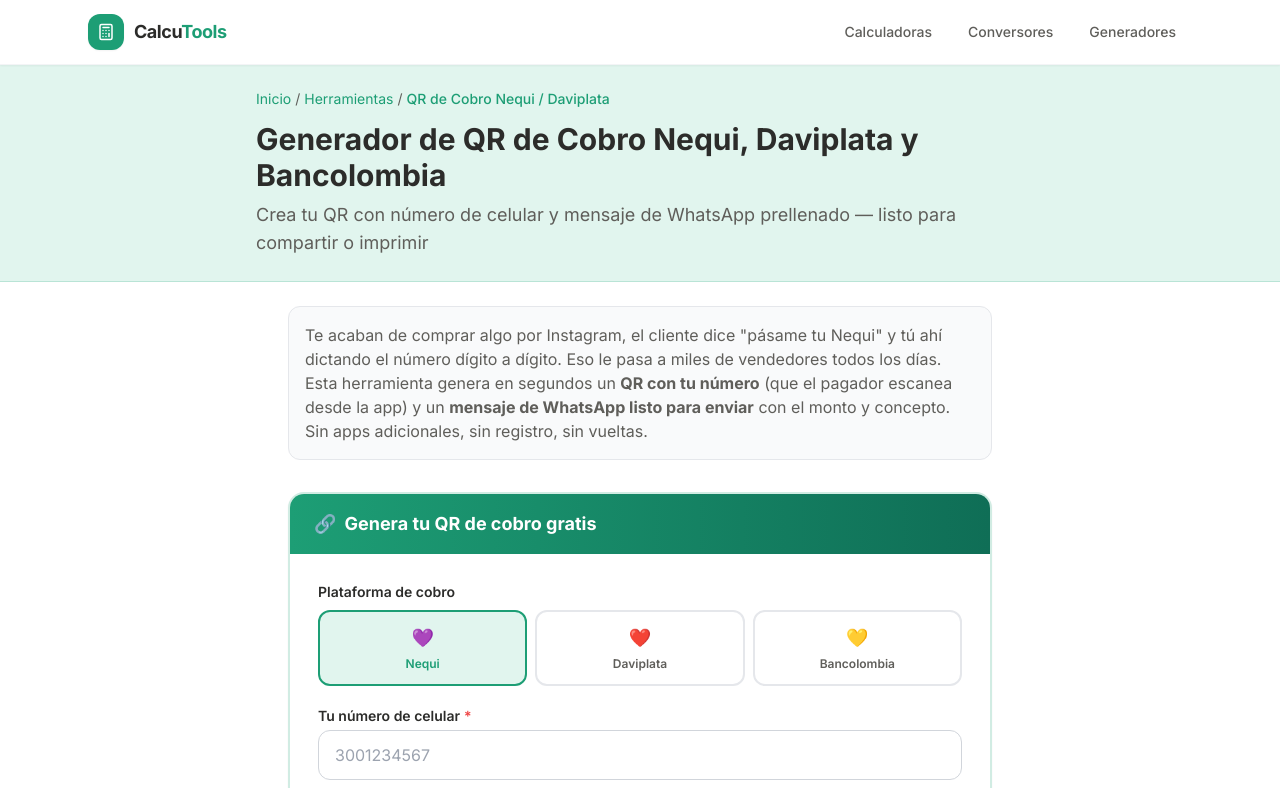
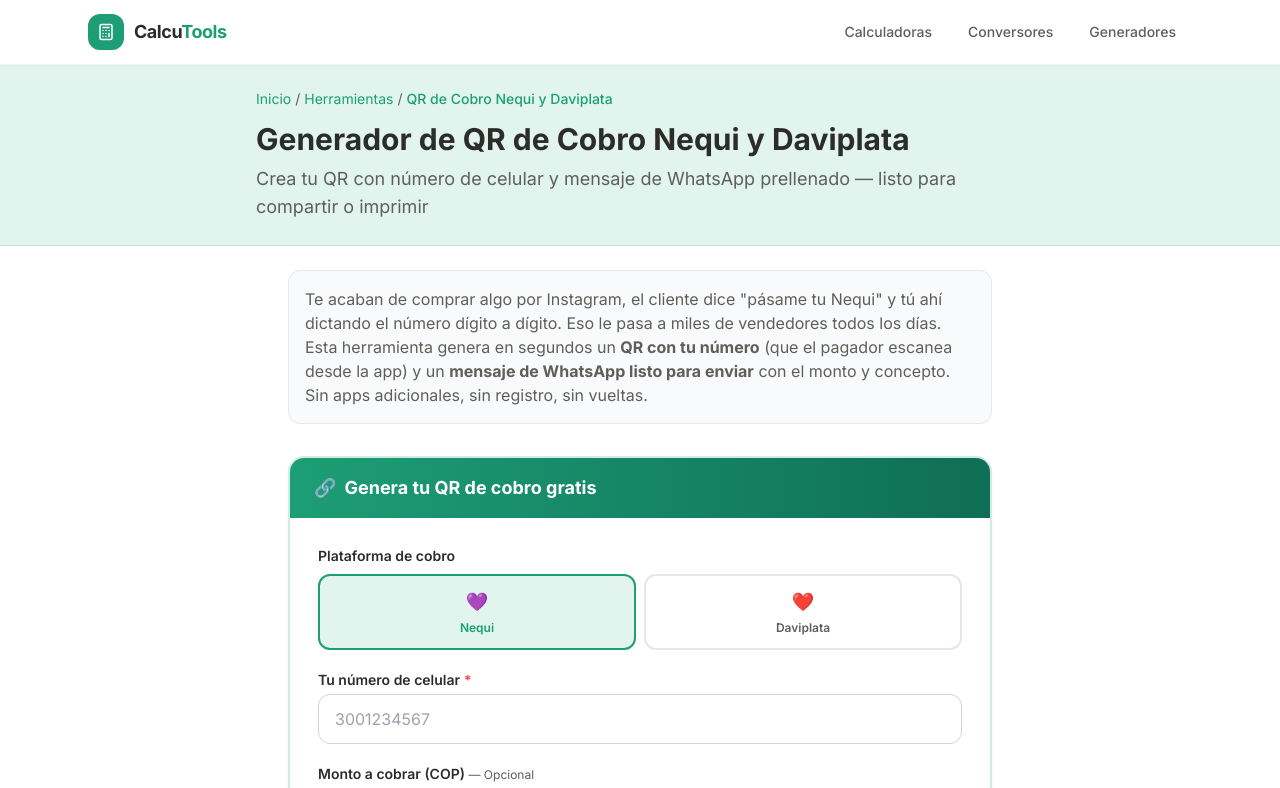
Before and after one commit to matgizu/publisher, a Next.js app: page /generador-link-cobro-nequi-daviplata in a window 1280 px wide. Shown: the top 788 px of the page. Built offline with nearby package versions, Linux system fonts and the light colour scheme.

Commit message:
feat: remove Bancolombia, keep Nequi EMVCo + Daviplata

```diff
--- a/app/generador-link-cobro-nequi-daviplata/page.tsx
+++ b/app/generador-link-cobro-nequi-daviplata/page.tsx
@@ -154,21 +154,15 @@
       q: "¿Puedo generar un QR sin poner monto?",
       a: "Sí. El campo de monto es opcional. Sin monto, el QR y el mensaje solo incluyen tu número y concepto — el pagador escribe el valor manualmente al abrir la app. Útil si vendes productos con precios variables.",
     },
-    {
-      q: "¿Funciona para Bancolombia también?",
-      a: "Para Bancolombia el QR funciona si el pagador tiene la app Bancolombia y usa la opción de transferir por QR. El mensaje de WhatsApp funciona para cualquier plataforma porque incluye el número de cuenta y el monto de forma clara.",
-    },
   ];
 
   const platformColors: Record<string, string> = {
     Nequi: "bg-purple-100 text-purple-700 border-purple-200",
     Daviplata: "bg-red-100 text-red-700 border-red-200",
-    "Bancolombia Personas": "bg-yellow-100 text-yellow-700 border-yellow-200",
   };
   const platformEmojis: Record<string, string> = {
     Nequi: "💜",
     Daviplata: "❤️",
-    "Bancolombia Personas": "💛",
   };
 
   const phoneDisplay = celular.trim().replace(/\D/g, "");
@@ -178,18 +172,18 @@
     <>
       <script type="application/ld+json" dangerouslySetInnerHTML={{ __html: JSON.stringify({
         "@context": "https://schema.org", "@type": "WebApplication",
-        name: "Generador de Tarjeta de Cobro Nequi / Daviplata con QR",
+        name: "Generador de QR de Cobro Nequi y Daviplata",
         url: "https://calcutools.online/generador-link-cobro-nequi-daviplata",
-        description: "Genera gratis tu QR de cobro Nequi, Daviplata o Bancolombia con mensaje de WhatsApp prellenado. Sin registro, 100% en tu navegador.",
+        description: "Genera gratis tu QR de cobro Nequi o Daviplata con mensaje de WhatsApp prellenado. Sin registro, 100% en tu navegador.",
         applicationCategory: "FinanceApplication", operatingSystem: "All",
         offers: { "@type": "Offer", price: "0", priceCurrency: "COP" },
       })}} />
       <script type="application/ld+json" dangerouslySetInnerHTML={{ __html: JSON.stringify({
         "@context": "https://schema.org", "@type": "HowTo",
-        name: "Cómo generar un QR de cobro Nequi, Daviplata o Bancolombia",
+        name: "Cómo generar un QR de cobro Nequi o Daviplata",
         description: "Genera un QR de cobro con tu número y mensaje de WhatsApp prellenado en menos de 30 segundos.",
         step: [
-          { "@type": "HowToStep", position: 1, name: "Selecciona plataforma", text: "Elige Nequi, Daviplata o Bancolombia." },
+          { "@type": "HowToStep", position: 1, name: "Selecciona plataforma", text: "Elige Nequi o Daviplata." },
           { "@type": "HowToStep", position: 2, name: "Ingresa tu número", text: "Escribe tu número de celular o cuenta." },
           { "@type": "HowToStep", position: 3, name: "Agrega monto y concepto", text: "Escribe el valor a cobrar y el concepto del pago (ambos opcionales)." },
           { "@type": "HowToStep", position: 4, name: "Genera y comparte", text: "Haz clic en Generar. Descarga el QR o comparte el mensaje por WhatsApp." },
@@ -213,11 +207,11 @@
                 <li>/</li>
                 <li><a href="/herramientas" className="hover:text-[#1D9E75] transition-colors">Herramientas</a></li>
                 <li>/</li>
-                <li className="text-[#1D9E75] font-medium" aria-current="page">QR de Cobro Nequi / Daviplata</li>
+                <li className="text-[#1D9E75] font-medium" aria-current="page">QR de Cobro Nequi y Daviplata</li>
               </ol>
             </nav>
             <h1 className="text-2xl md:text-3xl font-bold text-[#2C2C2A] leading-tight mb-2">
-              Generador de QR de Cobro Nequi, Daviplata y Bancolombia
+              Generador de QR de Cobro Nequi y Daviplata
             </h1>
             <p className="text-[#5F5E5A] text-base md:text-lg leading-relaxed">
               Crea tu QR con número de celular y mensaje de WhatsApp prellenado — listo para compartir o imprimir
@@ -245,8 +239,8 @@
               {/* Plataforma */}
               <div>
                 <label className="block text-sm font-semibold text-[#2C2C2A] mb-2">Plataforma de cobro</label>
-                <div className="grid grid-cols-3 gap-2">
-                  {["Nequi", "Daviplata", "Bancolombia Personas"].map((p) => (
+                <div className="grid grid-cols-2 gap-2">
+                  {["Nequi", "Daviplata"].map((p) => (
                     <button key={p} onClick={() => setPlataforma(p)}
                       className={`py-3 px-2 rounded-xl border-2 text-xs font-semibold transition-all text-center ${
                         plataforma === p
@@ -254,7 +248,7 @@
                           : "border-gray-200 bg-white text-[#5F5E5A] hover:border-[#1D9E75]/40"
                       }`}>
                       <div className="text-lg mb-1">{platformEmojis[p]}</div>
-                      <div>{p === "Bancolombia Personas" ? "Bancolombia" : p}</div>
+                      <div>{p}</div>
                     </button>
                   ))}
                 </div>
@@ -263,7 +257,7 @@
               {/* Celular */}
               <div>
                 <label className="block text-sm font-semibold text-[#2C2C2A] mb-1">
-                  {plataforma === "Bancolombia Personas" ? "Número de cuenta Bancolombia" : "Tu número de celular"}
+                  Tu número de celular
                   <span className="text-red-500 ml-1">*</span>
                 </label>
                 <input type="tel" value={celular} onChange={(e) => setCelular(e.target.value)}
```
